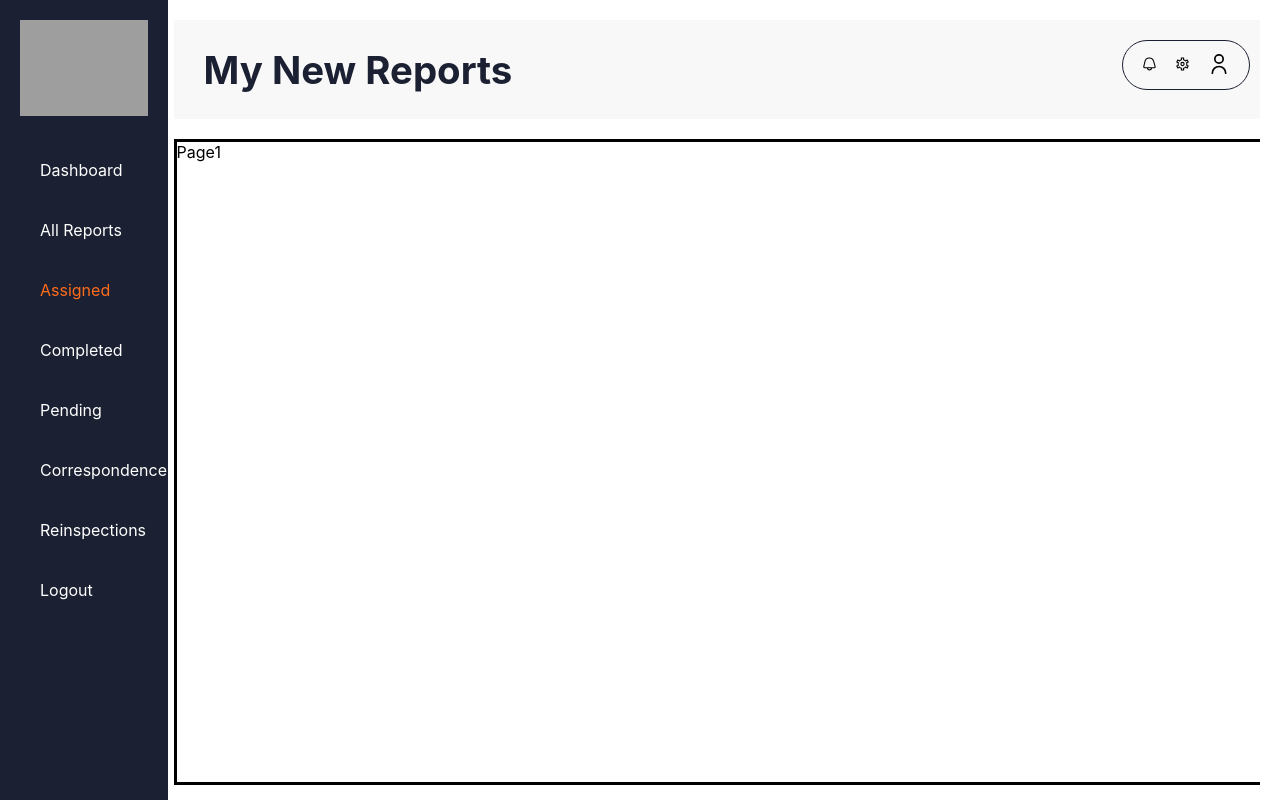
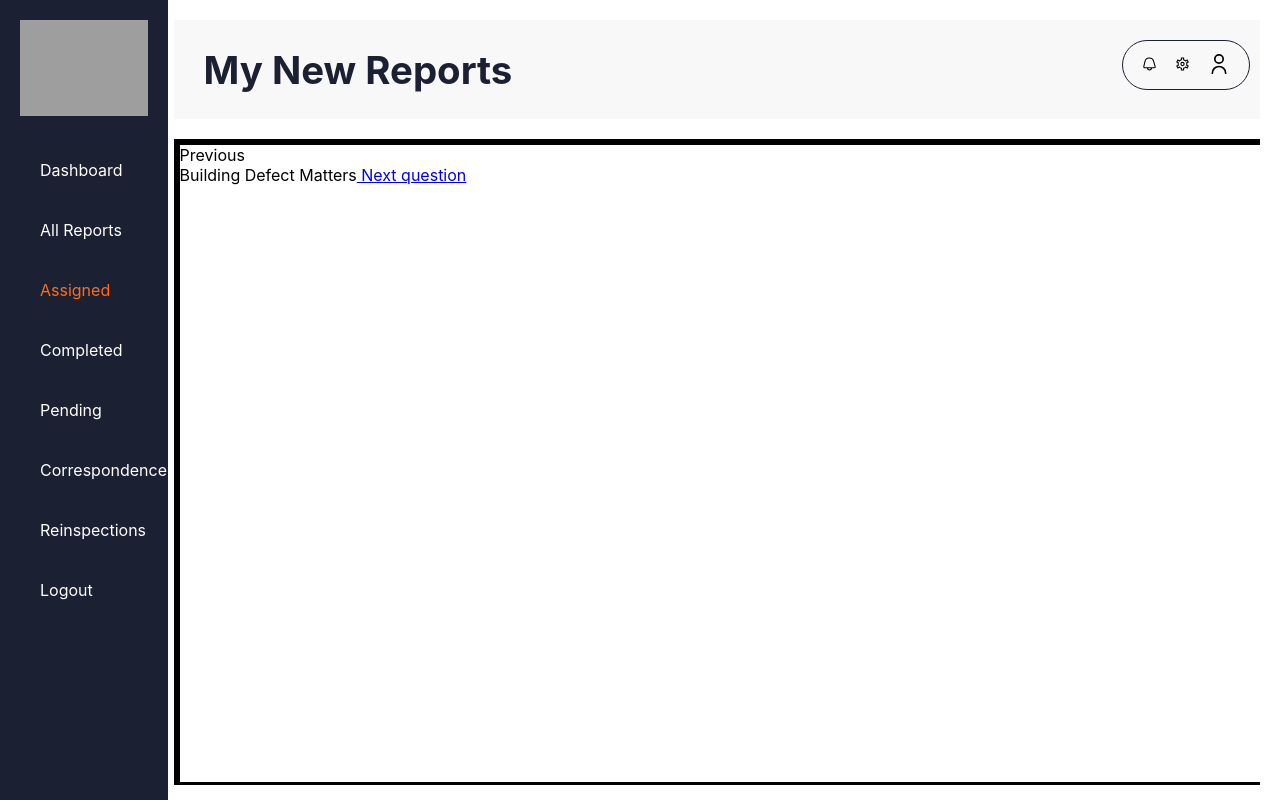
Before and after one commit to Alphalagatt/InspectorsHubFE, a React (Create React App) app in the folder inspectors_hub_fe/: page /assigned in a window 1280 px wide. Built offline with nearby package versions, Linux system fonts and the light colour scheme; grey boxes are pictures that could not be loaded.

Commit message:
End Of day commit - 31/08/23

```diff
--- a/inspectors_hub_fe/src/Pages/Assigned.js
+++ b/inspectors_hub_fe/src/Pages/Assigned.js
@@ -1,12 +1,34 @@
 import TitleBar from "../Components/TitleBar";
-
+//import {useState} from "react";
 function Assigned(){
 
     return(
         <div className="pages">
             <TitleBar Title="My New Reports"/>
             <div className="inspection-page">
-                <div className="inspection-subpage">Page1</div>
+                <div className="inspection-subpage">
+                    <div id="1" className="inspection-question inspection-question.active">
+                        <div className="page-top">Previous</div>
+                        Building Defect Matters
+                        <a href="#2"> Next question</a>
+                    </div>
+                    <div id="2" className="inspection-question">
+                        Are there any Major Building Defects or Major Remedial Works Noted?
+                        <a href="#3">Next question</a>
+                    </div>
+                    <div id="3" className="inspection-question">
+                        Was there any evidence of any claims under HomeOwners Building warranty  noted?
+                        <a href="#4">Next Question</a>
+                    </div>
+                    <div id="4" className="inspection-question">
+                        Was there any evidence of any other MAJOR REMEDIAL WORKS for the strata scheme for the PAST 2 YEARS excluding H.O.W. Building Defect Claims?
+                        <a href="#5">Next Question</a>
+                    </div>
+                    <div id="5" className="inspection-question">
+                        Was there any evidence of any other MAJOR REMEDIAL WORKS proposed for the strata scheme in the FUTURE excluding H.O.W Building Defects Claims?
+                        <a href="#4">Previous Question</a>
+                    </div>
+                </div>
                 <div className="inspection-subpage">Page2</div>
                 <div className="inspection-subpage">Page3</div>
                 <div className="inspection-subpage">Page4</div>
--- a/inspectors_hub_fe/src/Pages/Correspondance.js
+++ b/inspectors_hub_fe/src/Pages/Correspondance.js
@@ -1,10 +1,10 @@
 import TitleBar from "../Components/TitleBar";
 
-function Correspondence(){
+function Correspondence(props){
     return(
         <div className="pages">
-            <TitleBar Title="Correnspondence"/>
-            This is where the Correspondence go..
+            <TitleBar Title="Correspondence"/>
+            The Correnspondence information goes here..
         </div>
     );
 };
--- a/inspectors_hub_fe/src/index.css
+++ b/inspectors_hub_fe/src/index.css
@@ -118,11 +118,42 @@ img{
 }
 .inspection-page{
   display: flex;
-  overflow: scroll;
+  overflow: hidden;
+  scroll-behavior: smooth;
 }
 .inspection-subpage{
   border-style: solid;
+  position: relative;
   width: 100vw;
   height: 80vh;
   min-width: 85vw;
 }
+.inspection-question{
+  border-style: solid;
+  position: relative;
+  height: 80vh;
+  transition: nextQ 1s all ease;
+}
+
+
+.page-top{
+  top: 0;
+}
+.page-bottom{
+  border-style: solid;
+  position: absolute;
+  height: 5vh;
+  bottom: 0;
+  width: 85vw;
+}
+
+@keyframes nextQ {
+  from{
+    opacity: 0;
+    transform: translateY(150px);
+  }
+  to{
+    opacity: 1;
+    transform: translateY(0);
+  }
+}
```
